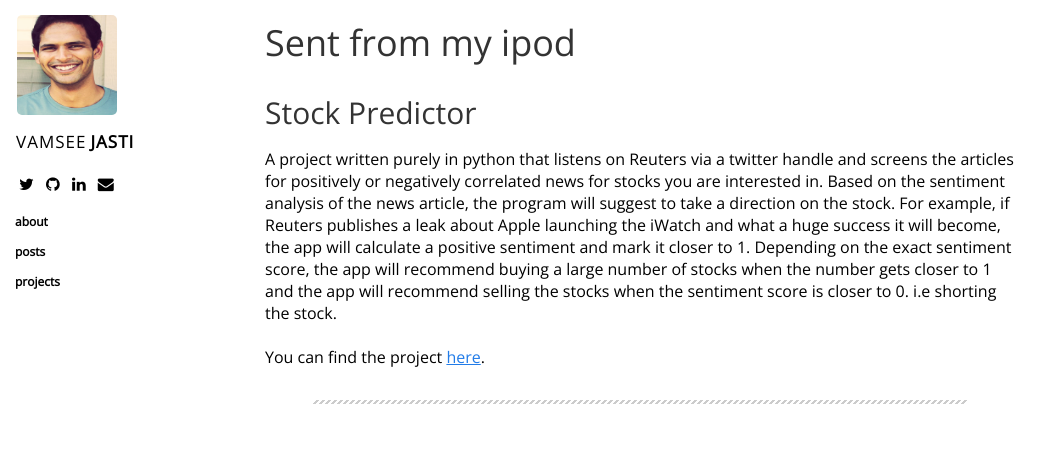
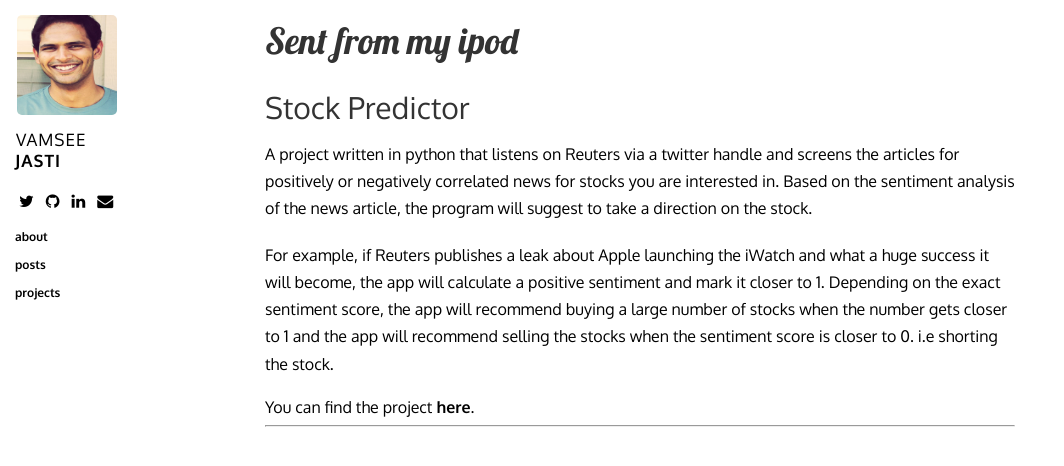
Before and after one commit to jasti/jasti.github.io, a Jekyll site: the page built from projects.html, in a window 1280 px wide. Shown: the top 466 px of the page, without its empty margins (0-1064 px from the left). Built offline with Jekyll 4.4.1, drawn with Linux system fonts in a browser that asks for light colours; nearby versions of some CDN libraries; Markdown is read by kramdown in place of the engine named in the settings.

Commit message:
beautiful fonting

```diff
--- a/_layouts/layout.html
+++ b/_layouts/layout.html
@@ -20,7 +20,11 @@
   <link rel="stylesheet" href="/css/pygments.css" type="text/css" />
   <link media="only screen and (max-device-width: 480px)" href="/css/mobile.css" type="text/css" rel="stylesheet" />
   <link media="only screen and (device-width: 768px)" href="/css/mobile.css" type="text/css" rel="stylesheet" />
-  <link href='http://fonts.googleapis.com/css?family=Open+Sans:300italic,300' rel='stylesheet' type='text/css'>
+  <!--<link href='http://fonts.googleapis.com/css?family=Open+Sans:300italic,300' rel='stylesheet' type='text/css'>
+-->
+  <link href="http://fonts.googleapis.com/css?family=Oxygen:300,400,700" rel="stylesheet" type="text/css">
+  <link href="http://fonts.googleapis.com/css?family=Lobster:400" rel="stylesheet" type="text/css">
+
   <link rel="apple-touch-icon" href="/apple-touch-icon.png" />
 
   <script type="text/javascript" src="http://ajax.googleapis.com/ajax/libs/jquery/1.8.3/jquery.min.js"></script>
--- a/css/base.css
+++ b/css/base.css
@@ -1,7 +1,7 @@
 @charset "UTF-8";
 
 body {
-	font-family: "Open Sans","Palatino Linotype", "Book Antiqua", Palatino, serif;
+	font-family: "Oxygen","Palatino Linotype", "Book Antiqua", Palatino, serif;
 	margin: 0;
 	-webkit-font-smoothing: antialiased;
 }
@@ -15,7 +15,7 @@ a {
 	left: 15px;
 	top: 15px;
 	width: 120px;
-	font-family: "Open Sans",Helvetica, sans-serif;
+	font-family: "Oxygen",Helvetica, sans-serif;
 }
 
 .sidebar a {
@@ -104,7 +104,7 @@ a {
 
 .content h1 {
 	color: #333;
-	font-family: "Open Sans", Helvetica, sans-serif;
+	font-family: "Lobster", Helvetica, sans-serif;
 	font-weight: 400;
 }
 
@@ -115,7 +115,7 @@ a {
 
 .content h2 {
 	color: #333;
-	font-family: "Open Sans", Helvetica, sans-serif;
+	font-family: "Oxygen", Helvetica, sans-serif;
 	font-weight: 400;
 }
 
@@ -126,7 +126,7 @@ a {
 
 .content h3 {
 	color: #333;
-	font-family: "Open Sans", Helvetica, sans-serif;
+	font-family: "Oxygen", Helvetica, sans-serif;
 	font-weight: 400;
 }
 
@@ -137,7 +137,7 @@ a {
 
 .content h4 {
 	color: #333;
-	font-family: "Open Sans", Helvetica, sans-serif;
+	font-family: "Oxygen", Helvetica, sans-serif;
 	font-weight: 400;
 }
 
@@ -163,6 +163,12 @@ a {
 	margin-bottom: 10px;
 }
 
+.content a {
+	color: #000000;
+	text-decoration: none;
+	font-weight:bold;
+}
+
 .content p {
 	font-size: 16px;
 	margin-top: 0;
@@ -184,13 +190,6 @@ a {
 	max-width: 100%;
 }
 
-.content hr {
-	border: 0;
-	height: 6px;
-	background-image: url("/images/hr.png");
-	background-repeat: repeat-x;
-	margin: 2em 3em;
-}
 
 .content li {
 	margin-bottom: 10px;
@@ -219,7 +218,7 @@ a {
 
 .content .byline {
 	margin-bottom: 17px;
-	font-family: "Open Sans", Helvetica, sans-serif;
+	font-family: "Oxygen", Helvetica, sans-serif;
 	padding-left: 0px;
 	font-size: 17px;
 	color: #777;
@@ -237,7 +236,7 @@ a {
 .content .listing {
 	margin: 10px 0 0 0;
 	padding: 0;
-	font-family: Helvetica, sans-serif;
+	font-family: "Oxygen",Helvetica, sans-serif;
 }
 
 .content .listing ul {
@@ -246,7 +245,7 @@ a {
 }
 
 .content .listing li {
-	font-size: 13px;
+	font-size: 18px;
 	list-style: none;
 	padding: 5px 3px;
 	margin: 0;
@@ -260,7 +259,9 @@ a {
 
 .content .listing a {
 	text-decoration: none;
+	font-weight:normal;
 }
+
 
 .content .listing a:hover {
 	text-decoration: underline;
@@ -269,7 +270,7 @@ a {
 .content .meta {
 	margin: 30px 0;
 	padding: 10px 0;
-	font-family: "Open Sans",Helvetica, sans-serif;
+	font-family: "Oxygen",Helvetica, sans-serif;
 }
 
 .content .meta p {
--- a/projects.html
+++ b/projects.html
@@ -7,9 +7,11 @@ title: "Project"
 <h1>{{ site.blog_name }} </h1>
 <h2>Stock Predictor</h2>
 
-A project written purely in python that listens on Reuters via a twitter handle and screens the articles for positively or negatively correlated news for stocks you are interested in. Based on the sentiment analysis of the news article, the program will suggest to take a direction on the stock. For example, if Reuters publishes a leak about Apple launching the iWatch and what a huge success it will become, the app will calculate a positive sentiment and mark it closer to 1. Depending on the exact sentiment score, the app will recommend buying a large number of stocks when the number gets closer to 1 and the app will recommend selling the stocks when the sentiment score is closer to 0. i.e shorting the stock.
-<br>
-<br>
+<p>A project written in python that listens on Reuters via a twitter handle and screens the articles for positively or negatively correlated news for stocks you are interested in. Based on the sentiment analysis of the news article, the program will suggest to take a direction on the stock. </p>
+<p>
+For example, if Reuters publishes a leak about Apple launching the iWatch and what a huge success it will become, the app will calculate a positive sentiment and mark it closer to 1. Depending on the exact sentiment score, the app will recommend buying a large number of stocks when the number gets closer to 1 and the app will recommend selling the stocks when the sentiment score is closer to 0. i.e shorting the stock.
+</p>
+
 You can find the project  <a href ="https://github.com/jasti/Stock-Predictor">here</a>.
 <hr>
 
```
Also changed, not shown: _drafts/2014-03-26-maintenance.markdown (added, +17 -0 lines), 1 other file.
